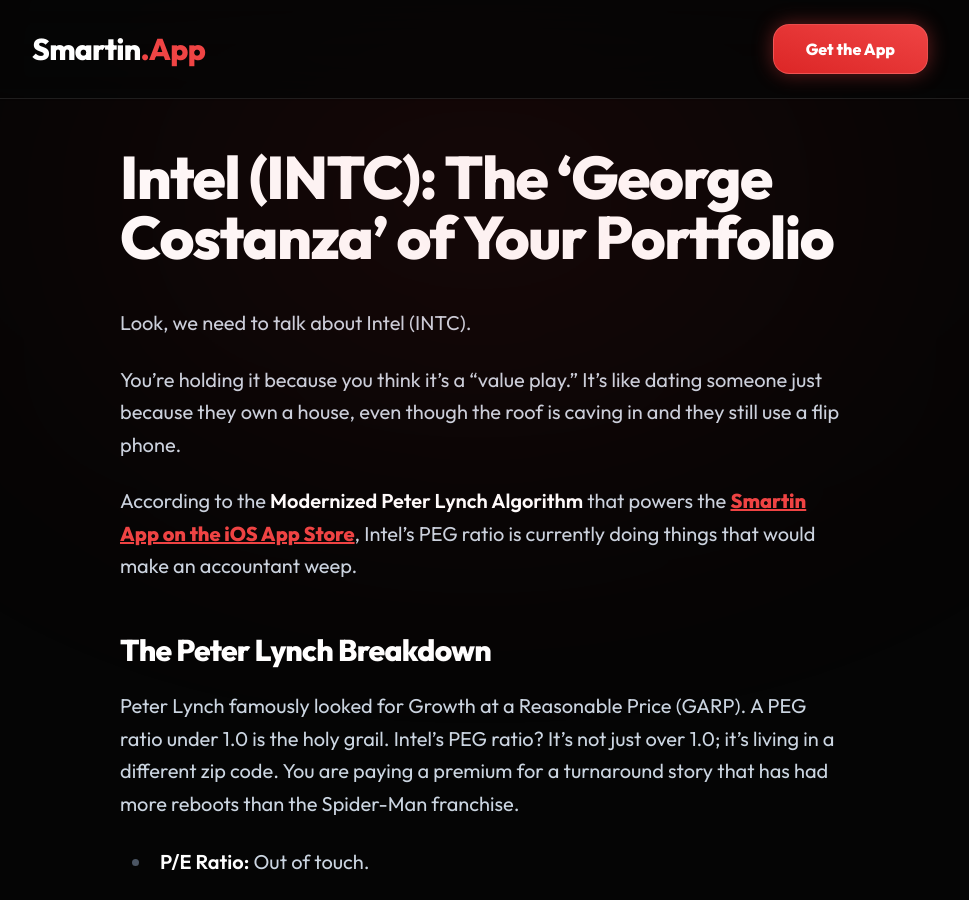
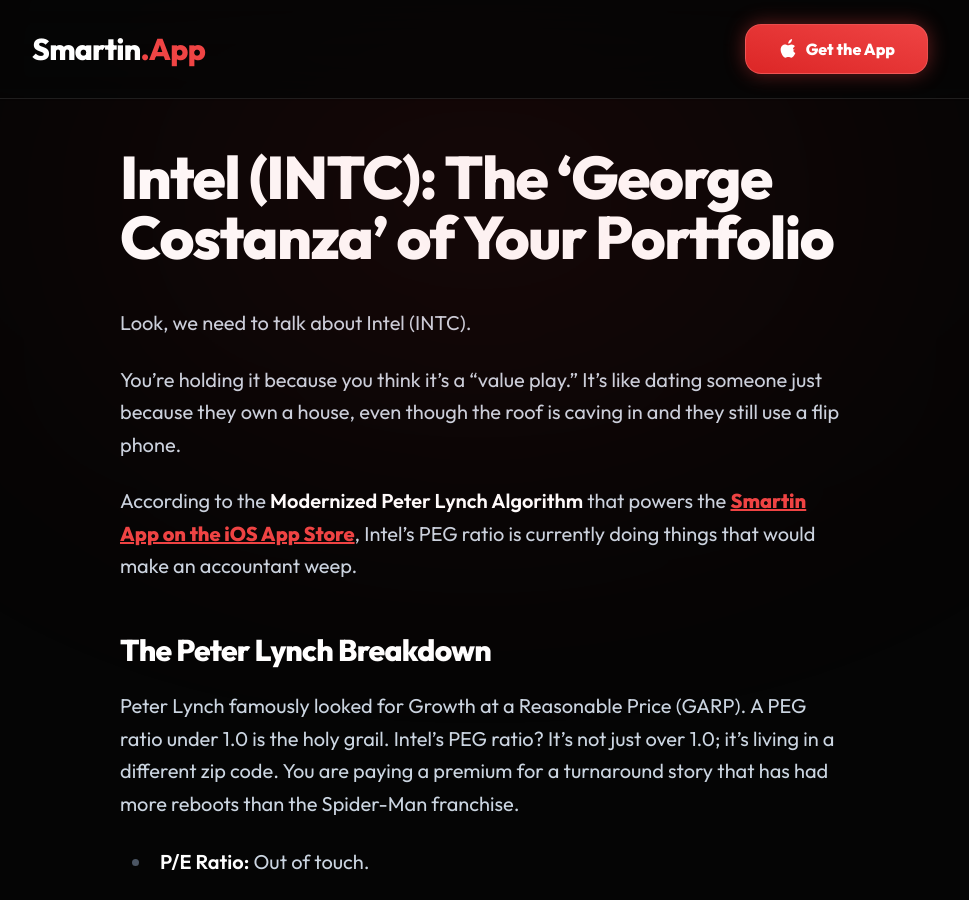
Before and after one commit to sivi29y/smartin-privacy, a Jekyll site: the page built from _posts/2026-03-25-intel-intc-valuation-why-peter-lynch-would-swipe-left---smartin-app.md, in a window 1280 px wide and 900 px high. Shown: the whole window, without its empty margins (160-1129 px from the left). Built offline with Jekyll 4.4.1, drawn with Linux system fonts in a browser that asks for light colours; nearby versions of some CDN libraries.

Commit message:
Add Apple logo to blog post CTAs for brand consistency

```diff
--- a/_layouts/post.html
+++ b/_layouts/post.html
@@ -109,7 +109,10 @@
             <a href="/" class="text-3xl font-extrabold tracking-tight text-white hover:text-smart-primary transition-colors">
                 Smartin<span class="text-smart-primary">.App</span>
             </a>
-            <a href="https://apps.apple.com/il/app/smartin-quick-stock-ratings/id6755475652" class="bg-gradient-to-tr from-red-600 to-red-500 text-white font-bold py-3 px-8 rounded-2xl hover:brightness-110 shadow-[0_0_20px_rgba(239,68,68,0.4)] transition-all transform hover:-translate-y-1 border border-red-400/50">
+            <a href="https://apps.apple.com/il/app/smartin-quick-stock-ratings/id6755475652" class="flex items-center bg-gradient-to-tr from-red-600 to-red-500 text-white font-bold py-3 px-8 rounded-2xl hover:brightness-110 shadow-[0_0_20px_rgba(239,68,68,0.4)] transition-all transform hover:-translate-y-1 border border-red-400/50">
+                <svg class="w-5 h-5 mr-2 fill-current" viewBox="0 0 384 512" xmlns="http://www.w3.org/2000/svg">
+                    <path d="M318.7 268.7c-.2-36.7 16.4-64.4 50-84.8-18.8-26.9-47.2-41.7-84.7-44.6-35.5-2.8-74.3 20.7-88.5 20.7-15 0-49.4-19.7-76.4-19.7C63.3 141.2 4 184.8 4 273.5q0 39.3 14.4 81.2c12.8 36.7 59 126.7 107.2 125.2 25.2-.6 43-17.9 75.8-17.9 31.8 0 48.3 17.9 76.4 17.4 48.6-.7 90.4-82.5 102.6-119.3-65.2-30.7-61.7-90-1.7-111.4zM265.5 84.5c18.7-23 31.3-55.1 31.3-84.5-22.5 1.4-52.8 16.2-70.1 36.5-16.1 19-30.2 51.2-30.2 81.5 24.3 2 50.4-10.5 69-33.5z"></path>
+                </svg>
                 Get the App
             </a>
         </div>
@@ -133,8 +136,11 @@
 
             <div class="max-w-xl mx-auto mb-16 relative">
                 <div class="absolute -inset-1 bg-gradient-to-r from-red-600 to-yellow-500 rounded-2xl blur opacity-30 group-hover:opacity-70 transition duration-1000 group-hover:duration-200"></div>
-                <a href="https://apps.apple.com/il/app/smartin-quick-stock-ratings/id6755475652" class="relative block w-full bg-gradient-to-b from-red-500 to-red-600 border border-red-400/50 text-white font-extrabold py-5 px-12 rounded-2xl hover:brightness-110 shadow-2xl transition-all duration-300 transform hover:-translate-y-1 text-2xl">
-                    Download Smartin Now
+                <a href="https://apps.apple.com/il/app/smartin-quick-stock-ratings/id6755475652" class="relative flex items-center justify-center space-x-3 w-full bg-gradient-to-b from-red-500 to-red-600 border border-red-400/50 text-white font-extrabold py-5 px-12 rounded-2xl hover:brightness-110 shadow-2xl transition-all duration-300 transform hover:-translate-y-1 text-2xl">
+                    <svg class="w-8 h-8 fill-current" viewBox="0 0 384 512" xmlns="http://www.w3.org/2000/svg">
+                        <path d="M318.7 268.7c-.2-36.7 16.4-64.4 50-84.8-18.8-26.9-47.2-41.7-84.7-44.6-35.5-2.8-74.3 20.7-88.5 20.7-15 0-49.4-19.7-76.4-19.7C63.3 141.2 4 184.8 4 273.5q0 39.3 14.4 81.2c12.8 36.7 59 126.7 107.2 125.2 25.2-.6 43-17.9 75.8-17.9 31.8 0 48.3 17.9 76.4 17.4 48.6-.7 90.4-82.5 102.6-119.3-65.2-30.7-61.7-90-1.7-111.4zM265.5 84.5c18.7-23 31.3-55.1 31.3-84.5-22.5 1.4-52.8 16.2-70.1 36.5-16.1 19-30.2 51.2-30.2 81.5 24.3 2 50.4-10.5 69-33.5z"></path>
+                    </svg>
+                    <span>Download Smartin Now</span>
                 </a>
             </div>
 
```
